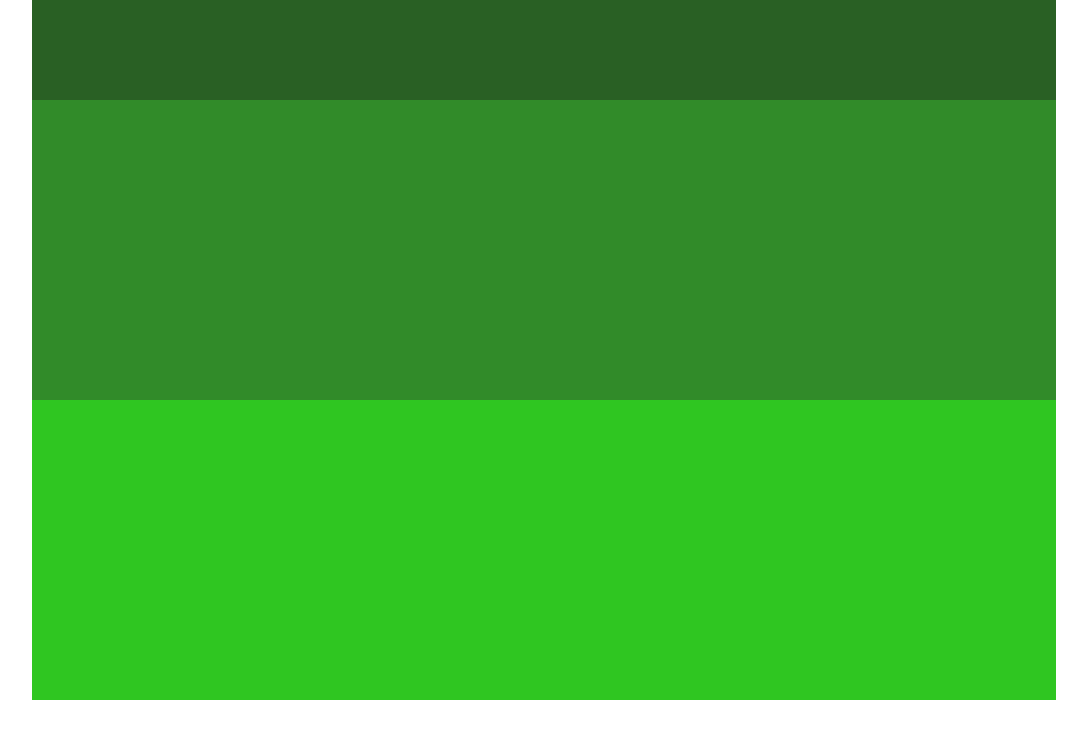
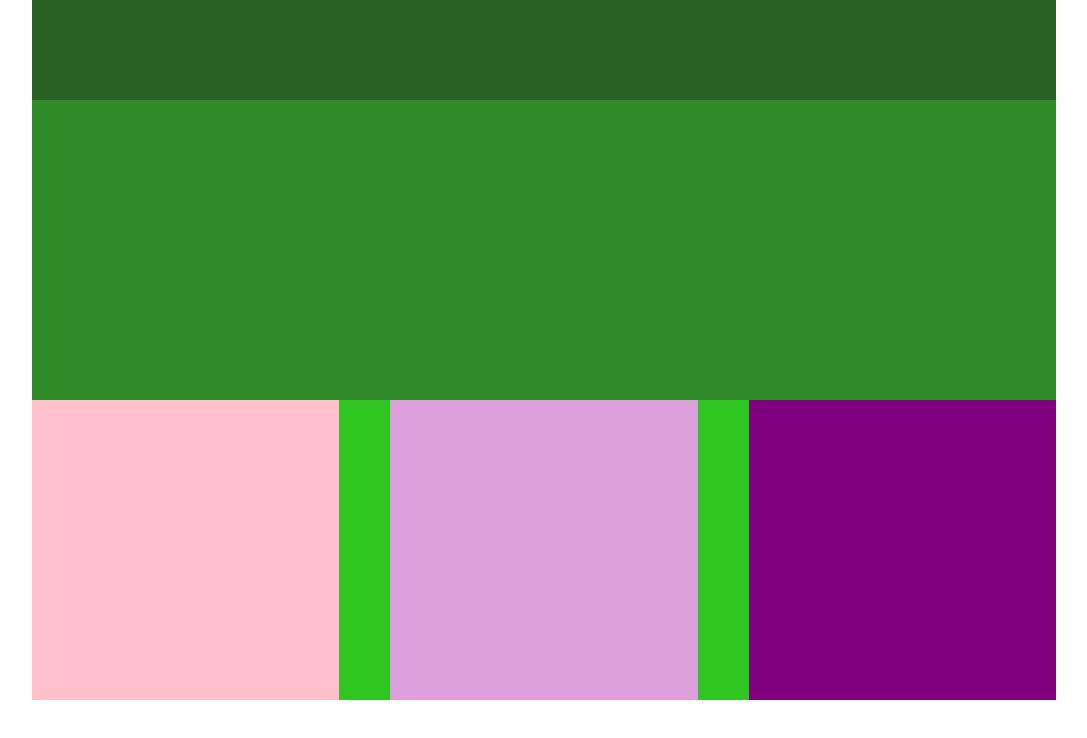
Before and after one commit to odacrem123/bike-repair-website, a plain HTML site: page index.html in a window 1280 px wide. Shown: the whole page, without its empty margins (96-1183 px from the left). Drawn offline with Linux system fonts and the light colour scheme.

Commit message:
added flex property on 3 box
added first flex property to 3 boxes for spacing of content

```diff
--- a/index.html
+++ b/index.html
@@ -18,7 +18,8 @@
 
     </header>
     <main>
-
+      <div class="herobox1"></div>
+      <div class="herobox2"></div>
     </main>
     <div class="cards">
       <div class="card1"></div>
--- a/style.css
+++ b/style.css
@@ -18,5 +18,25 @@ main {
 
 .cards {
   background-color: rgb(47, 198, 33);
-  min-height: 300px;;
+  min-height: 300px;
+  display: flex;
+  justify-content: space-between;
 }
+
+.card1 {
+  background-color: pink;
+  min-height: 300px;
+  width: 30%;
+}
+
+.card2 {
+  background-color: plum;
+  min-height: 300px;
+  width: 30%;
+}
+
+.card3 {
+  background-color: purple;
+  min-height: 300px;
+  width: 30%;
+}
```
